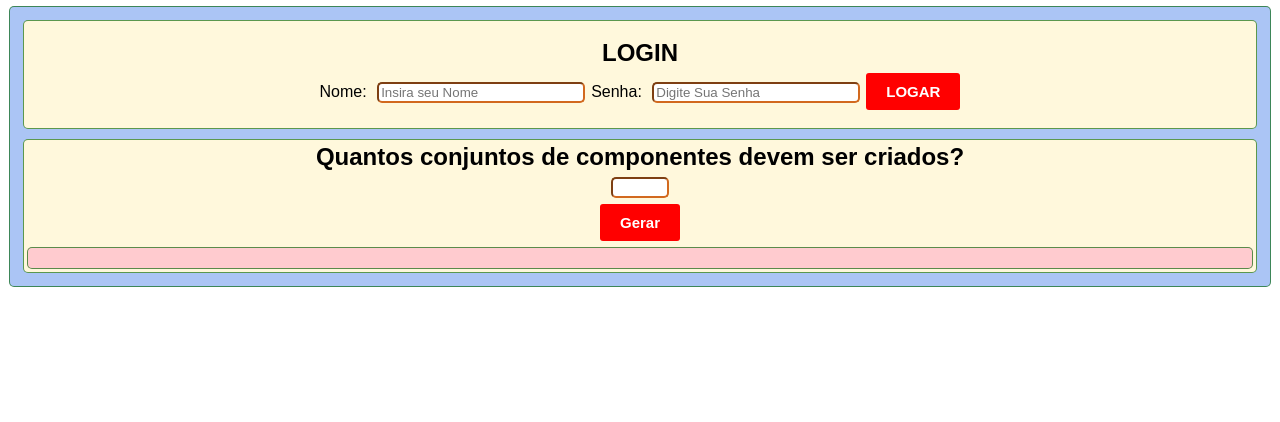
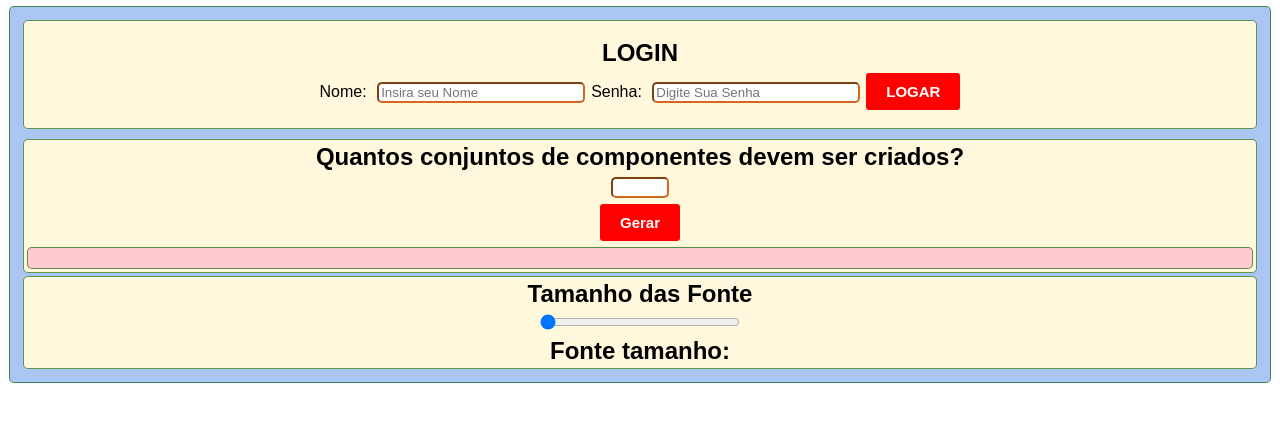
Before and after one commit to Peter-loliveira/Desenvolvimento_Web, a plain HTML site: page java.html in a window 1280 px wide. Drawn offline with Linux system fonts and the light colour scheme.

Commit message:
Adicionando elementos no JAVA

```diff
--- a/Aula_19-02-2020/Desafio-05.js
+++ b/Aula_19-02-2020/Desafio-05.js
@@ -1,8 +1,10 @@
 var qualquer = [6,2,4,5,8,7,4,10,56,326982,23.6]
 
-function recebeArra(qualquer) {
-    return qualquer
+function recebeArray(x) {
+    return x
 }
+
+recebeArray(x)
 
 /*
 Crie uma variável qualquer, que receba um array com alguns valores aleatórios
--- a/js/script.js
+++ b/js/script.js
@@ -63,8 +63,8 @@ divRepete.appendChild(h2Titulo)
 var inputTotalComponentes = document.createElement("input")
 inputTotalComponentes.setAttribute("type", "number")
 inputTotalComponentes.setAttribute("id", "quantidade")
-inputTotalComponentes.setAttribute("min", "100")
-inputTotalComponentes.setAttribute("max", "10000")
+inputTotalComponentes.setAttribute("min", "10")
+inputTotalComponentes.setAttribute("max", "100")
 
 divRepete.appendChild(inputTotalComponentes)
 divRepete.appendChild(document.createElement("br"))
@@ -79,6 +79,32 @@ divRepete.appendChild(btCriarComponentes)
 var divComponentes = document.createElement("div")
 divComponentes.setAttribute("id", "AreaComponentes")
 divRepete.appendChild(divComponentes)
+
+var divInputNumero = document.createElement("div")
+divInputNumero.setAttribute("id", "AreaNumero")
+divInputNumero.setAttribute("class", "Areas")
+app.appendChild(divInputNumero)
+
+var lbNumero = document.createElement("h2")
+lbNumero.innerHTML = "Tamanho das Fonte"
+lbNumero.setAttribute("id", "numeros")
+divInputNumero.appendChild(lbNumero)
+
+var inpRangeNumero = document.createElement("input")
+inpRangeNumero.setAttribute("type", "range")
+inpRangeNumero.setAttribute("id", "intervalo")
+inpRangeNumero.setAttribute("value", "10")
+inpRangeNumero.setAttribute("min", "10")
+inpRangeNumero.setAttribute("max", "50")
+divInputNumero.appendChild(inpRangeNumero)
+
+var lbFonte = document.createElement("h2")
+lbFonte.innerHTML = "Fonte tamanho: "
+lbFonte.setAttribute("id", "tamanhoFonte")
+lbFonte.setAttribute("font-size", "50")
+divInputNumero.appendChild(lbFonte)
+
+
 
 
 // INICIO DAS funções
```
Also changed, not shown: java.html (+1 -0 lines).
